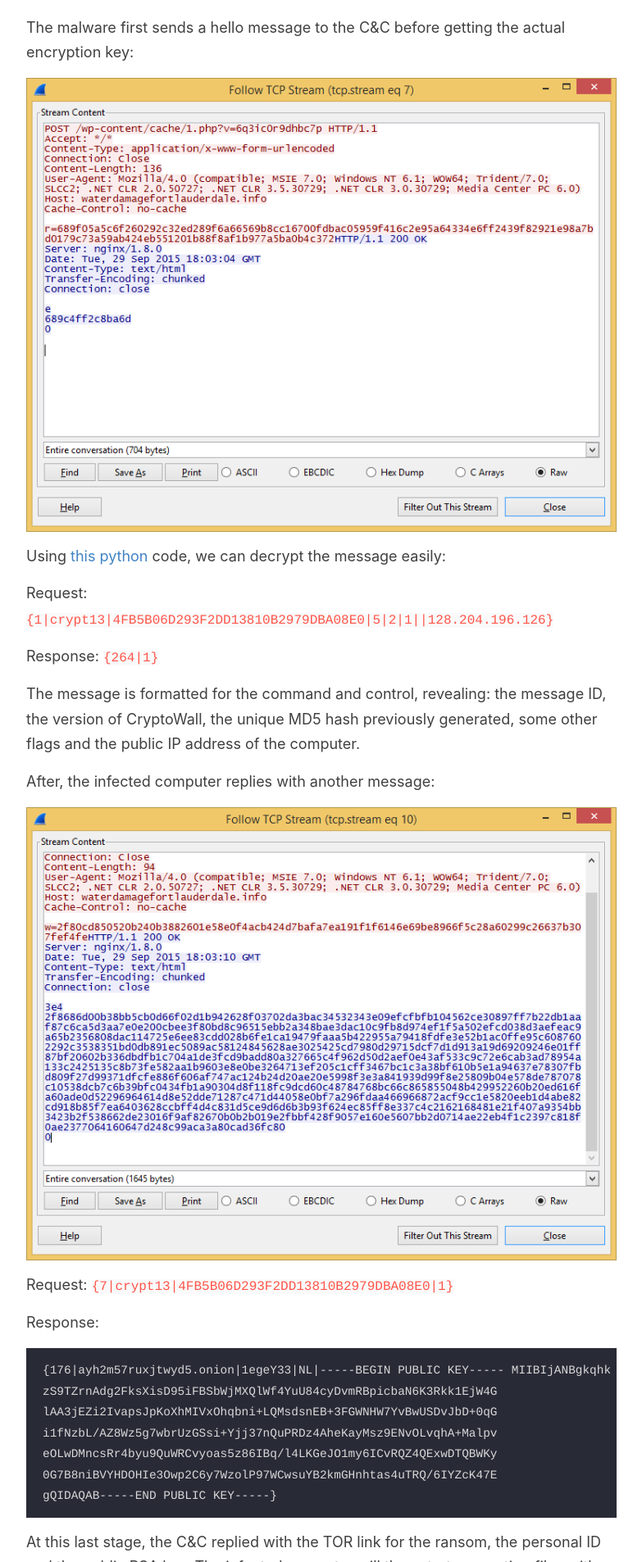
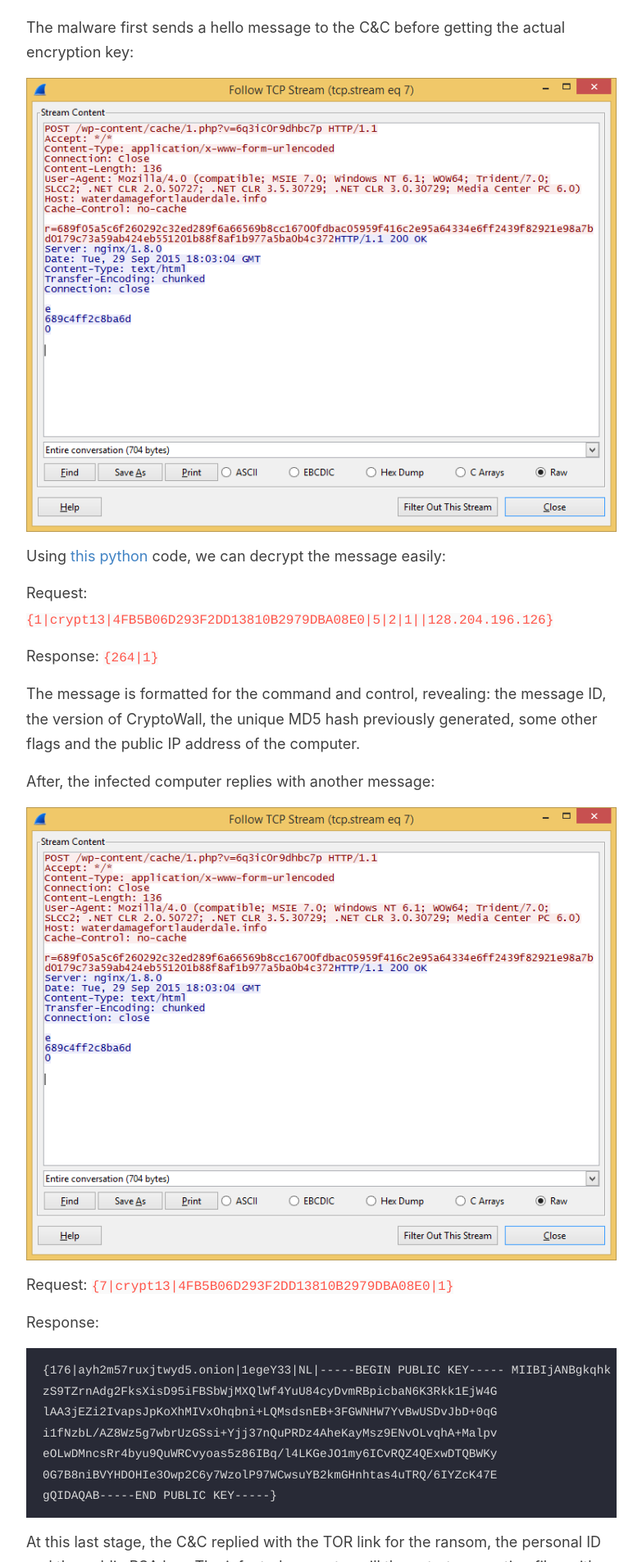
Before and after one commit to NavyTitanium/NavyTitanium.github.io, a Jekyll site: the page built from _posts/2015-10-29-CryptoWall-3.0.md, in a window 1280 px wide. Shown: the part 4494-6400 px from the top of the page at 82% size, without its empty margins (248-1031 px from the left). Built offline with Jekyll 4.4.1, drawn with Linux system fonts in a browser that asks for light colours.

Commit message:
Update 2015-10-29-CryptoWall-3.0.md

```diff
--- a/_posts/2015-10-29-CryptoWall-3.0.md
+++ b/_posts/2015-10-29-CryptoWall-3.0.md
@@ -103,7 +103,7 @@ The message is formatted for the command and control, revealing: the message ID,
 
 After, the infected computer replies with another message:
 
-![](/images/cryptowall-response.png)
+![first-message](/images/first-message.png)
 
 Request: `{7|crypt13|4FB5B06D293F2DD13810B2979DBA08E0|1}`
 
@@ -129,7 +129,7 @@ To advance further in the investigation, we chose to take a look at recent sampl
 
 However, two of the WordPress observed had a [PHP backdoor](https://www.microsoft.com/security/portal/threat/encyclopedia/entry.aspx?name=Backdoor%3aPHP%2fWebShell.A&threatid=2147651339&enterprise=0) installed, which is a PHP file that allows the attacker to have a web control panel:
 
-![php_backdoor_censored3](images/php_backdoor_censored2.jpg)
+![php_backdoor_censored3](/images/php_backdoor_censored2.jpg)
 
 With this malicious code, they can access and control multiple things on the servers. Furthermore, this allowed us to download the code which serves to respond to infected computers. Getting our hands [on this file](3.php) allowed us to move forward to better understand the communication and the infection process. What we can see in [this PHP code](3.php) is that the ransomware:
 
@@ -139,7 +139,7 @@ With this malicious code, they can access and control multiple things on the ser
 
 We tried it by installing a PHP server on a local computer and making a fake call to the CryptoWall PHP file. We then captured the traffic exchanged between the server and the mothership:
 
-![wordpress_to_mothership](images/wordpress_to_mothership.png)
+![wordpress_to_mothership](/images/wordpress_to_mothership.png)
 
 Request: `{7|crypt19|7A1A7EA984BD56663C7A5558576C3559|1}`
 
@@ -153,20 +153,20 @@ After removing redundant entries in both files by comparing the unique identifie
 
 We then used Elastic Search and Kibana to visually represent the data:
 
-![Requests made to the first WordPress site over 29 hours](images/users-request-first-file.png)
+![Requests made to the first WordPress site over 29 hours](/images/users-request-first-file.png)
 
 ![Requests made to the second WordPress site over 88 hours](images/user-request-second-file-1024x440.png)
 
 We then aggregated the data of both WordPress sites to pull out statistics about the victims. The MaxMind databases were used to find the country and the AS from the originating IP addresses of those entries:
 
 **Top originating AS of victims**
-![Top originating AS of victims](images/top-30-AS-246x300.png)
+![Top originating AS of victims](/images/top-30-AS-246x300.png)
 
 **Top country of victims**
-![Top country of victims](images/top-20-country-257x300.png)
+![Top country of victims](/images/top-20-country-257x300.png)
 
 **World map representing victim's location from our dataset**
-![geoloc-global](images/geoloc-global.png)
+![geoloc-global](/images/geoloc-global.png)
 
 Multiple sub-versions of CryptoWall were also observed:
 
```
Also changed, not shown: other parts of _posts/2015-10-29-CryptoWall-3.0.md (+3 -3 lines).
